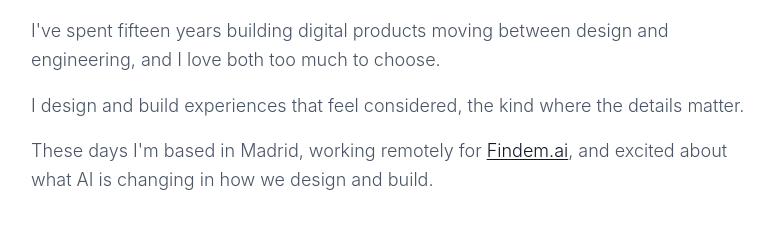
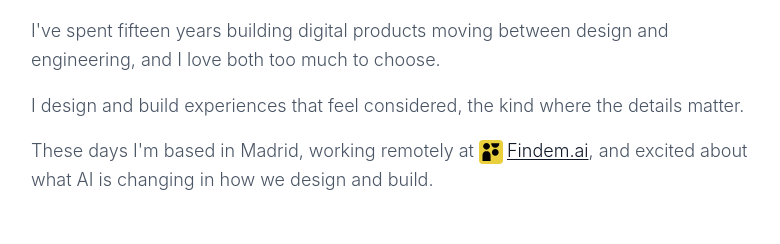
Before and after one commit to javiergbas/javiergbas.com, a React (Vite) app: page / in a window 1280 px wide. Shown: the part 880-1124 px from the top of the page, without its empty margins (249-1029 px from the left). Built offline with nearby package versions, Linux system fonts and the light colour scheme.

Commit message:
Add findem logo

```diff
--- a/src/App.tsx
+++ b/src/App.tsx
@@ -1,6 +1,7 @@
 import { Analytics } from "@vercel/analytics/react";
 import Hero from "./components/Hero";
 import Section from "./components/Section";
+import FindemLogo from "./components/FindemLogo";
 import Timeline from "./components/Timeline";
 import Work from "./components/Work";
 import Bookshelf from "./components/Bookshelf";
@@ -23,13 +24,14 @@ export default function App() {
               where the details matter.
             </p>
             <p>
-              These days I'm based in Madrid, working remotely for{" "}
+              These days I'm based in Madrid, working remotely at{" "}
               <a
                 href="https://findem.ai"
                 target="_blank"
                 rel="noreferrer"
                 className="text-gray-900 underline underline-offset-2 hover:text-gray-600 transition-colors"
               >
+                <FindemLogo />
                 Findem.ai
               </a>
               , and excited about what AI is changing in how we design and
--- /dev/null
+++ b/src/components/FindemLogo.tsx
@@ -0,0 +1,31 @@
+const FindemLogo = () => (
+  <svg
+    width="24"
+    height="24"
+    viewBox="0 0 48 48"
+    fill="none"
+    xmlns="http://www.w3.org/2000/svg"
+    aria-hidden="true"
+    className="inline mr-1 rounded-sm"
+  >
+    <rect width="48" height="48" fill="#E9CF3B" />
+    <path
+      d="M15.0542 19.4259C18.7614 19.4259 21.7671 16.4201 21.7671 12.7129C21.7671 9.00574 18.7629 6 15.0542 6C11.3456 6 8.34131 9.00574 8.34131 12.7129C8.34131 16.4201 11.347 19.4259 15.0542 19.4259Z"
+      fill="black"
+    />
+    <path
+      d="M32.5098 31.5142C36.2169 31.5142 39.2226 28.5085 39.2226 24.8014C39.2226 21.0942 36.2169 18.0884 32.5098 18.0884C28.8026 18.0884 25.7969 21.0942 25.7969 24.8014C25.7969 28.5085 28.8026 31.5142 32.5098 31.5142Z"
+      fill="black"
+    />
+    <path
+      d="M15.0558 22.1108C10.6072 22.1108 7 25.718 7 30.1666V41.9996H23.1102V30.1666C23.1102 25.718 19.503 22.1108 15.0544 22.1108H15.0558Z"
+      fill="black"
+    />
+    <path
+      d="M24.4531 6.67139V7.34282C24.4531 11.7914 28.0603 15.3986 32.5089 15.3986C36.9575 15.3986 40.5647 11.7914 40.5647 7.34282V6.67139H24.4546H24.4531Z"
+      fill="black"
+    />
+  </svg>
+);
+
+export default FindemLogo;
```
